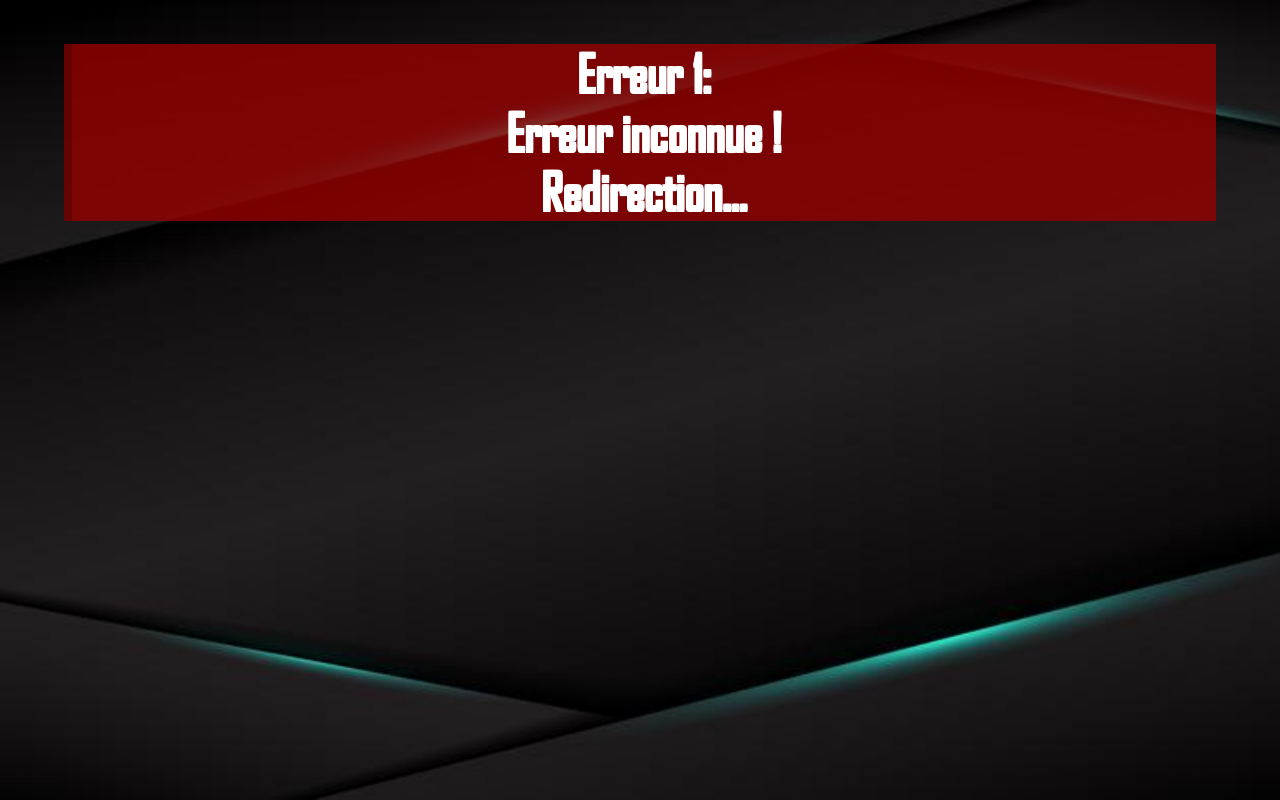
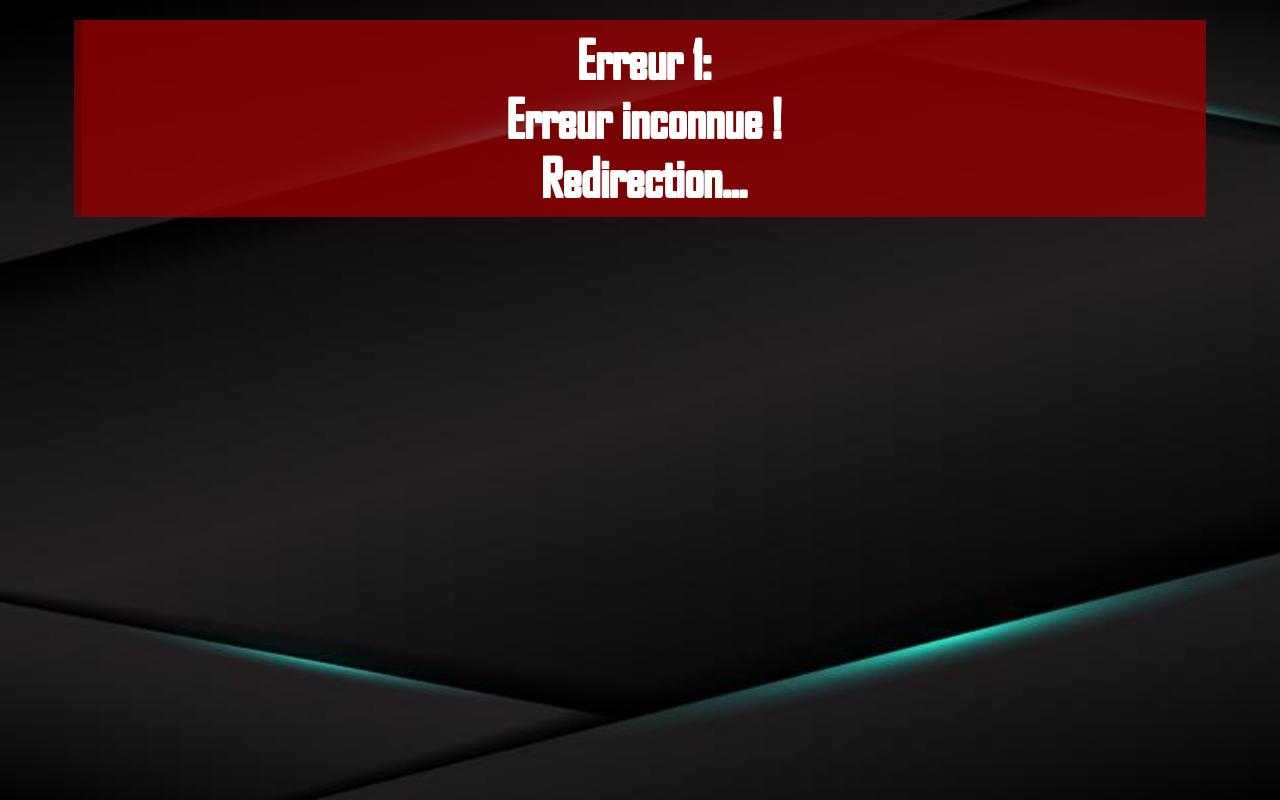
Before and after one commit to MichaelAceAnderson/WiChat, a PHP site: page /pages/error.php?error=1 in a window 1280 px wide. Shown: the part 140-940 px from the top of the page. Run offline with PHP 8.4, Linux system fonts and the light colour scheme.

Commit message:
Error design fix

```diff
--- a/common/js/axiosUpdate.js
+++ b/common/js/axiosUpdate.js
@@ -38,9 +38,11 @@ function updatePage() {
 			// Cacher la boîte de réception et afficher un message d'erreur
 			chatBox.innerHTML =
 				`<div class="error outlined">
+					<p>
 						Impossible de joindre le serveur de tchat pour le moment.
 						<br>
 						Tentative de reconnexion... <img src="/common/img/loading.gif" height="30" style="vertical-align: middle;">
+                    </p>
 				</div>`;
 		});
 
--- a/common/style/styleGeneral.css
+++ b/common/style/styleGeneral.css
@@ -306,8 +306,14 @@ header h4 {
 .error {
   color: white;
   border-left: 8px solid var(--darker);
+  margin: 10px;
+  padding: 10px;
   display: block;
   background: rgb(150 0 0 / 80%);
+  text-align: center;
+}
+.error p{
+  display: inline;
 }
 
 /* Formulaire d'envoi de message */
--- a/pages/error.php
+++ b/pages/error.php
@@ -1,16 +1,19 @@
 <!DOCTYPE html>
 <html xml:lang="fr" xmlns="http://www.w3.org/1999/xhtml" lang="fr">
-<?php include_once("".$_SERVER['DOCUMENT_ROOT']."/common/includes/head.php"); ?>
-<?php include_once("".$_SERVER['DOCUMENT_ROOT']."/common/includes/header.php"); ?>
+<?php include_once("" . $_SERVER['DOCUMENT_ROOT'] . "/common/includes/head.php"); ?>
+<?php include_once("" . $_SERVER['DOCUMENT_ROOT'] . "/common/includes/header.php"); ?>
+
 <body>
-		<META http-equiv="refresh" content="5; URL=/">
-		<?php header("Refresh:5; url=/"); ?>
+	<?php
+	// Redirection
+	echo '<META http-equiv="refresh" content="5; URL=/">';
+	header("Refresh:5; url=/");
+	?>
 	<center class="main outlined">
-				<h1 class="response error">
+		<h1 class="error">
 			<?php
-				echo "Erreur ".$_GET['error'].": <br>";
-				switch($_GET['error'])
-				{
+			echo "<p>Erreur " . $_GET['error'] . ": <br>";
+			switch ($_GET['error']) {
 				case '400':
 					echo 'Échec de l\'analyse HTTP !';
 					break;
@@ -66,10 +69,11 @@
 				default:
 					echo 'Erreur inconnue !';
 			}
-				echo '<br>Redirection...';
+			echo '<br>Redirection...</p>';
 
 			?>
 		</h1>
 	</center>
 </body>
+
 </html>
```
Lines whose indentation alone changed are shown as unchanged.
